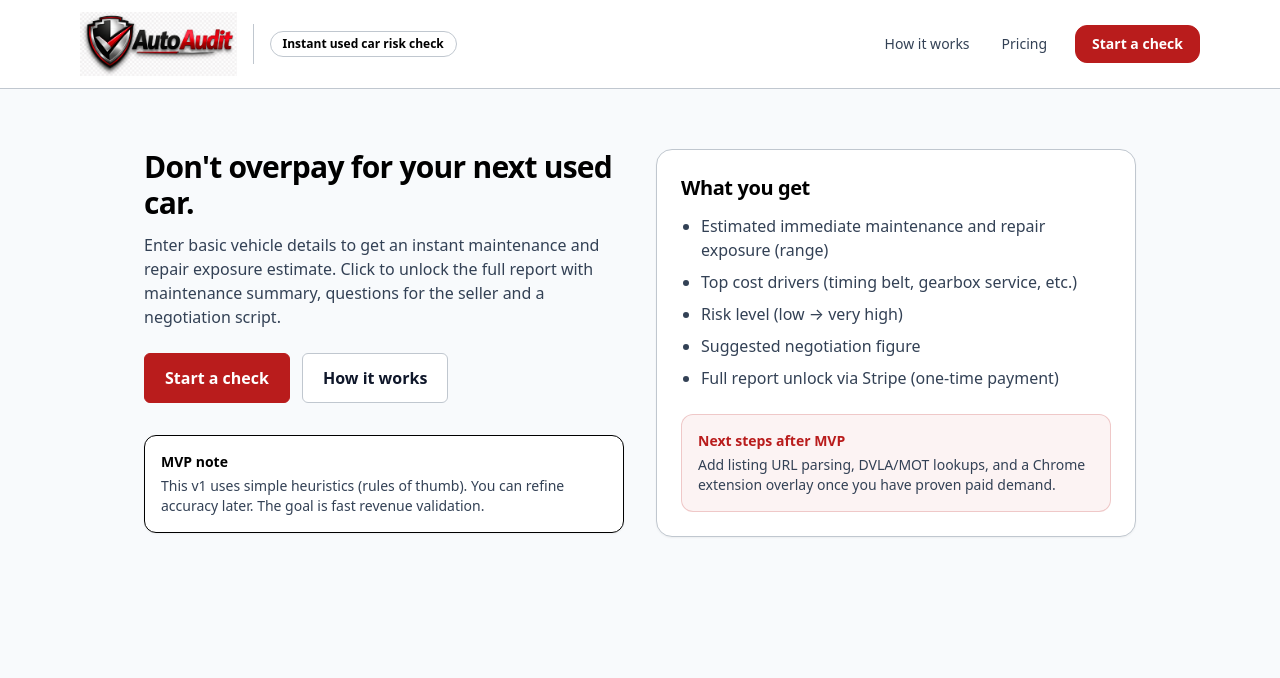
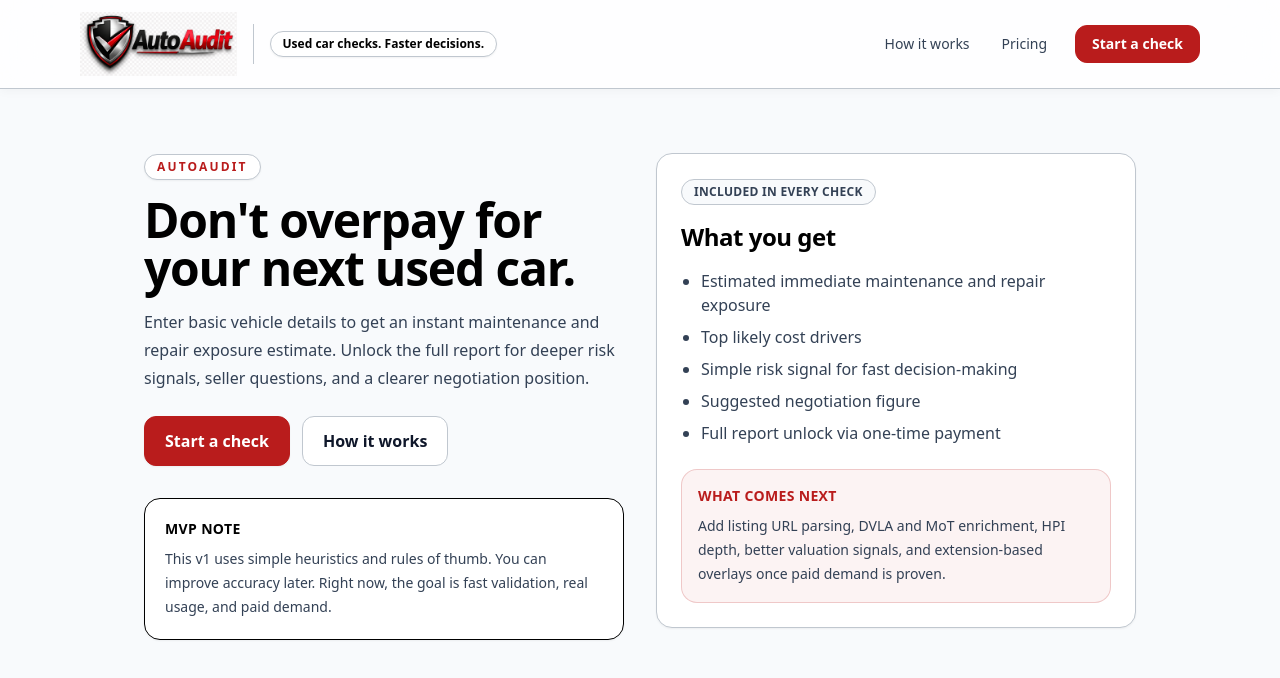
Before and after one commit to mickleethirty-vendium/autoaudit, a Next.js app: page / in a window 1280 px wide. Shown: the top 678 px of the page. Built offline with nearby package versions, Linux system fonts and the light colour scheme.

Commit message:
general UI updates

```diff
--- a/app/check/page.tsx
+++ b/app/check/page.tsx
@@ -3,17 +3,24 @@ import CheckForm from "./ui/CheckForm";
 export default function CheckPage() {
   return (
     <div className="mx-auto max-w-3xl px-4 py-10">
-      <h1 className="text-3xl font-extrabold tracking-tight text-black">
-        Start a check
+
+      <div className="inline-flex items-center rounded-full border border-[var(--aa-silver)] bg-white px-3 py-1 text-xs font-semibold uppercase tracking-[0.18em] text-[#b91c1c] shadow-sm">
+        AutoAudit
+      </div>
+
+      <h1 className="mt-4 text-4xl font-extrabold tracking-tight text-black sm:text-5xl">
+        Start a vehicle check
       </h1>
 
-      <p className="mt-2 text-slate-700">
-        Enter basic details. You&apos;ll get a free snapshot. Pay to unlock the full report.
+      <p className="mt-3 max-w-xl text-base leading-7 text-slate-700">
+        Enter a few vehicle details to generate an instant maintenance exposure estimate.
+        You’ll see a free snapshot immediately and can unlock the full report if needed.
       </p>
 
-      <div className="mt-6 rounded-2xl border border-[var(--aa-silver)] bg-white p-6 shadow-sm">
+      <div className="mt-8 rounded-2xl border border-[var(--aa-silver)] bg-white p-6 shadow-sm">
         <CheckForm />
       </div>
+
     </div>
   );
 }
--- a/app/layout.tsx
+++ b/app/layout.tsx
@@ -6,29 +6,33 @@ export const metadata = {
   description: "Don’t overpay for your next used car",
 };
 
-export default function RootLayout({ children }: { children: React.ReactNode }) {
+export default function RootLayout({
+  children,
+}: {
+  children: React.ReactNode;
+}) {
   return (
     <html lang="en">
-      <body className="min-h-screen bg-[var(--aa-bg)] text-slate-900">
+      <body className="min-h-screen bg-[var(--aa-bg)] text-slate-900 antialiased">
         {/* SaaS Header */}
-        <header className="sticky top-0 z-50 border-b border-[var(--aa-silver)] bg-white/95 backdrop-blur">
+        <header className="sticky top-0 z-50 border-b border-[var(--aa-silver)] bg-white/80 backdrop-blur-xl backdrop-saturate-150 shadow-[0_2px_10px_rgba(0,0,0,0.04)]">
           <div className="mx-auto w-full max-w-6xl px-4">
             <div className="flex items-center justify-between py-3">
               {/* Left: Brand */}
               <div className="flex items-center gap-4">
-                <Link href="/" className="flex items-center">
+                <Link href="/" className="flex items-center group">
                   <img
-                    src="/logo-tight.png"
+                    src="/logo-shield-red.png"
                     alt="AutoAudit"
-                    className="block select-none"
+                    className="block select-none transition-transform duration-200 group-hover:scale-[1.03]"
                     style={{ height: 64, width: "auto" }}
                   />
                 </Link>
 
                 <div className="hidden h-10 w-px bg-[var(--aa-silver)] sm:block" />
 
-                <span className="hidden sm:inline-flex items-center rounded-full border border-[var(--aa-silver)] bg-white px-3 py-1 text-xs font-semibold text-black">
-                  Instant used car risk check
+                <span className="hidden sm:inline-flex items-center rounded-full border border-[var(--aa-silver)] bg-white px-3 py-1 text-xs font-semibold text-black shadow-sm">
+                  Used car checks. Faster decisions.
                 </span>
               </div>
 
@@ -36,21 +40,21 @@ export default function RootLayout({ children }: { children: React.ReactNode })
               <nav className="hidden sm:flex items-center gap-2">
                 <Link
                   href="/#how"
-                  className="rounded-lg px-3 py-2 text-sm font-medium text-slate-700 transition hover:bg-slate-50 hover:text-black"
+                  className="rounded-lg px-3 py-2 text-sm font-medium text-slate-700 transition duration-200 hover:bg-slate-100 hover:text-black"
                 >
                   How it works
                 </Link>
 
                 <Link
                   href="/#pricing"
-                  className="rounded-lg px-3 py-2 text-sm font-medium text-slate-700 transition hover:bg-slate-50 hover:text-black"
+                  className="rounded-lg px-3 py-2 text-sm font-medium text-slate-700 transition duration-200 hover:bg-slate-100 hover:text-black"
                 >
                   Pricing
                 </Link>
 
                 <Link
                   href="/check"
-                  className="ml-2 inline-flex items-center justify-center rounded-xl border border-[#b91c1c] bg-[#b91c1c] px-4 py-2 text-sm font-semibold text-white transition hover:bg-[#991b1b]"
+                  className="ml-2 inline-flex items-center justify-center rounded-xl border border-[#b91c1c] bg-[#b91c1c] px-4 py-2 text-sm font-semibold text-white transition-all duration-200 hover:bg-[#991b1b] hover:shadow-md active:scale-[0.98]"
                 >
                   Start a check
                 </Link>
@@ -60,7 +64,7 @@ export default function RootLayout({ children }: { children: React.ReactNode })
         </header>
 
         {/* Page content */}
-        <main className="mx-auto w-full max-w-6xl px-4 pt-5 pb-16">
+        <main className="mx-auto w-full max-w-6xl px-4 pt-6 pb-16">
           {children}
         </main>
       </body>
--- a/app/page.tsx
+++ b/app/page.tsx
@@ -5,54 +5,71 @@ export default function HomePage() {
     <div className="mx-auto max-w-5xl px-4 py-10">
       <div className="grid gap-8 md:grid-cols-2 md:items-start">
         <div>
-          <h1 className="text-3xl font-extrabold tracking-tight text-black">
+          <div className="inline-flex items-center rounded-full border border-[var(--aa-silver)] bg-white px-3 py-1 text-xs font-semibold uppercase tracking-[0.18em] text-[#b91c1c] shadow-sm">
+            AutoAudit
+          </div>
+
+          <h1 className="mt-4 text-4xl font-extrabold tracking-tight text-black sm:text-5xl">
             Don&apos;t overpay for your next used car.
           </h1>
-          <p className="mt-3 text-slate-700">
-            Enter basic vehicle details to get an instant maintenance and repair exposure
-            estimate. Click to unlock the full report with maintenance summary, questions for the seller and a
-            negotiation script.
+
+          <p className="mt-4 max-w-xl text-base leading-7 text-slate-700">
+            Enter basic vehicle details to get an instant maintenance and repair
+            exposure estimate. Unlock the full report for deeper risk signals,
+            seller questions, and a clearer negotiation position.
           </p>
 
-          <div className="mt-6 flex gap-3">
+          <div className="mt-6 flex flex-wrap gap-3">
             <Link
               href="/check"
-              className="inline-flex items-center justify-center rounded-md border border-[#b91c1c] bg-[#b91c1c] px-5 py-3 font-semibold text-white transition hover:bg-[#991b1b]"
+              className="inline-flex items-center justify-center rounded-xl border border-[#b91c1c] bg-[#b91c1c] px-5 py-3 font-semibold text-white shadow-sm transition hover:bg-[#991b1b] hover:shadow-md"
             >
               Start a check
             </Link>
+
             <Link
               href="/how-it-works"
-              className="inline-flex items-center justify-center rounded-md border border-[var(--aa-silver)] bg-white px-5 py-3 font-semibold text-slate-900 transition hover:bg-slate-50"
+              className="inline-flex items-center justify-center rounded-xl border border-[var(--aa-silver)] bg-white px-5 py-3 font-semibold text-slate-900 transition hover:bg-slate-50"
             >
               How it works
             </Link>
           </div>
 
-          <div className="mt-8 rounded-xl border border-black bg-white p-4 text-sm text-slate-700 shadow-sm">
-            <div className="font-semibold text-black">MVP note</div>
-            <p className="mt-1">
-              This v1 uses simple heuristics (rules of thumb). You can refine
-              accuracy later. The goal is fast revenue validation.
+          <div className="mt-8 rounded-2xl border border-black bg-white p-5 text-sm text-slate-700 shadow-sm">
+            <div className="font-semibold uppercase tracking-wide text-black">
+              MVP note
+            </div>
+            <p className="mt-2 leading-6">
+              This v1 uses simple heuristics and rules of thumb. You can improve
+              accuracy later. Right now, the goal is fast validation, real
+              usage, and paid demand.
             </p>
           </div>
         </div>
 
         <div className="rounded-2xl border border-[var(--aa-silver)] bg-white p-6 shadow-sm">
-          <h2 className="text-xl font-bold text-black">What you get</h2>
-          <ul className="mt-3 list-disc space-y-2 pl-5 text-slate-700">
-            <li>Estimated immediate maintenance and repair exposure (range)</li>
-            <li>Top cost drivers (timing belt, gearbox service, etc.)</li>
-            <li>Risk level (low → very high)</li>
+          <div className="inline-flex items-center rounded-full border border-[var(--aa-silver)] bg-slate-50 px-3 py-1 text-xs font-semibold uppercase tracking-wide text-slate-700">
+            Included in every check
+          </div>
+
+          <h2 className="mt-4 text-2xl font-bold text-black">What you get</h2>
+
+          <ul className="mt-4 list-disc space-y-2 pl-5 text-slate-700">
+            <li>Estimated immediate maintenance and repair exposure</li>
+            <li>Top likely cost drivers</li>
+            <li>Simple risk signal for fast decision-making</li>
             <li>Suggested negotiation figure</li>
-            <li>Full report unlock via Stripe (one-time payment)</li>
+            <li>Full report unlock via one-time payment</li>
           </ul>
 
-          <div className="mt-6 rounded-xl border border-[#b91c1c]/20 bg-[#b91c1c]/5 p-4 text-sm text-slate-700">
-            <div className="font-semibold text-[#b91c1c]">Next steps after MVP</div>
-            <p className="mt-1">
-              Add listing URL parsing, DVLA/MOT lookups, and a Chrome extension
-              overlay once you have proven paid demand.
+          <div className="mt-6 rounded-2xl border border-[#b91c1c]/20 bg-[#b91c1c]/5 p-4 text-sm text-slate-700">
+            <div className="font-semibold uppercase tracking-wide text-[#b91c1c]">
+              What comes next
+            </div>
+            <p className="mt-2 leading-6">
+              Add listing URL parsing, DVLA and MoT enrichment, HPI depth,
+              better valuation signals, and extension-based overlays once paid
+              demand is proven.
             </p>
           </div>
         </div>
```
Also changed, not shown: app/components/ExposureBar.tsx (+49 -15 lines), public/logo-shield-red.png (renamed from public/logo-tight.png).
